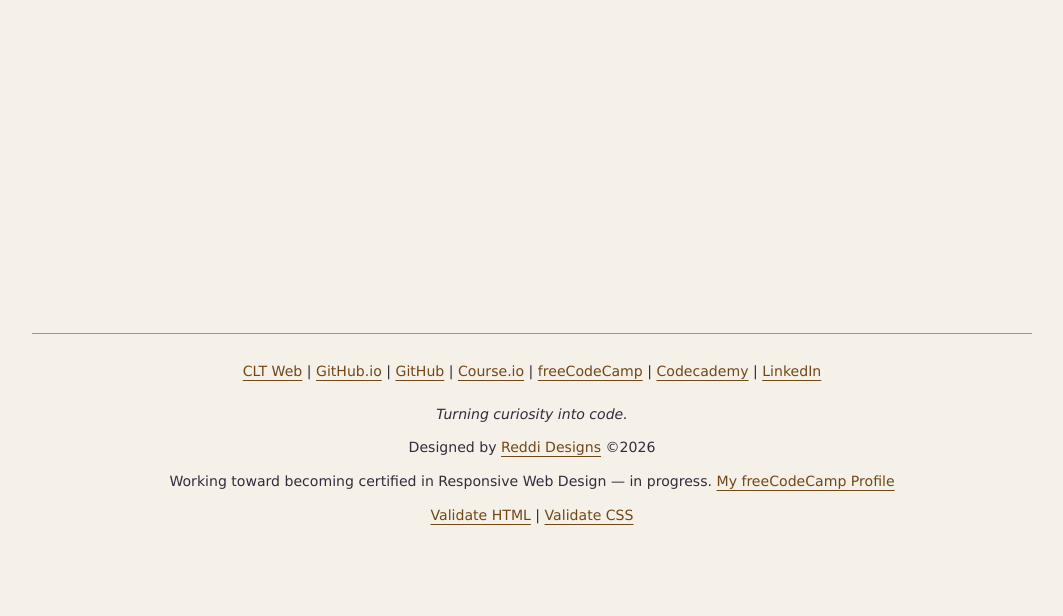
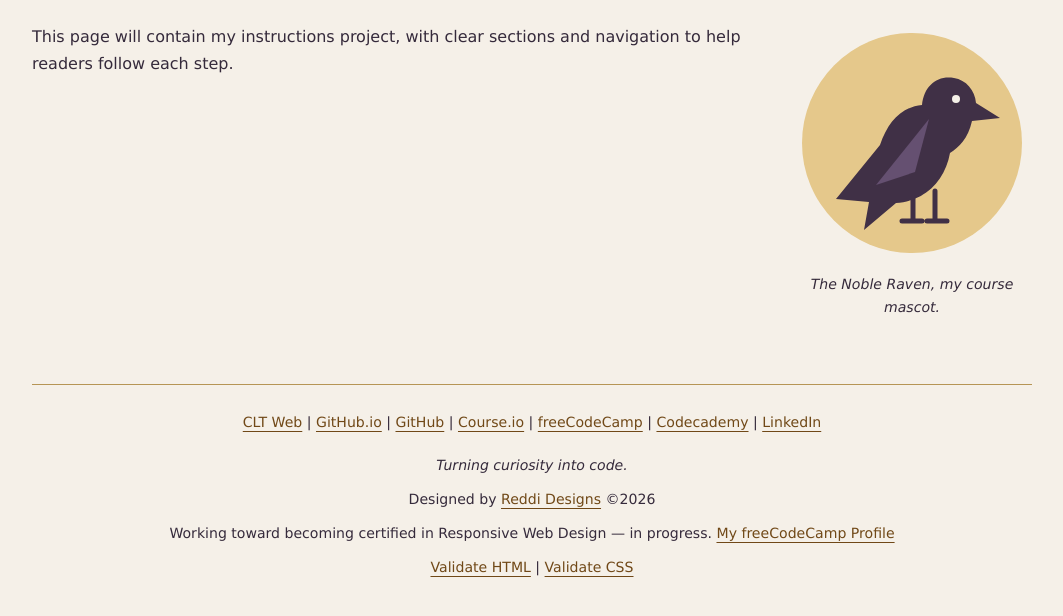
Before and after one commit to nreddi2/nreddi2.github.io, a plain HTML site: page itis3135/documentation.html in a window 1280 px wide. Shown: the part 314-930 px from the top of the page, without its empty margins (108-1171 px from the left). Drawn offline with Linux system fonts and the light colour scheme.

Commit message:
fixing addition

```diff
--- a/itis3135/documentation.html
+++ b/itis3135/documentation.html
@@ -13,6 +13,11 @@
     <div data-include="components/header.html"></div>
     <main>
         <h2>Instructions</h2>
+        <figure>
+            <img src="images/noble-raven.svg" alt="A plum-colored raven against an amber circle" width="240" height="240">
+            <figcaption>The Noble Raven, my course mascot.</figcaption>
+        </figure>
+        <p>This page will contain my instructions project, with clear sections and navigation to help readers follow each step.</p>
     </main>
     <div data-include="components/footer.html"></div>
     <script src="scripts/include-navigation.js"></script>
```
Also changed, not shown: itis3135/cards.html (+5 -0 lines), itis3135/inventory.html (+5 -0 lines), itis3135/product.html (+5 -0 lines), itis3135/survey.html (+5 -0 lines).
